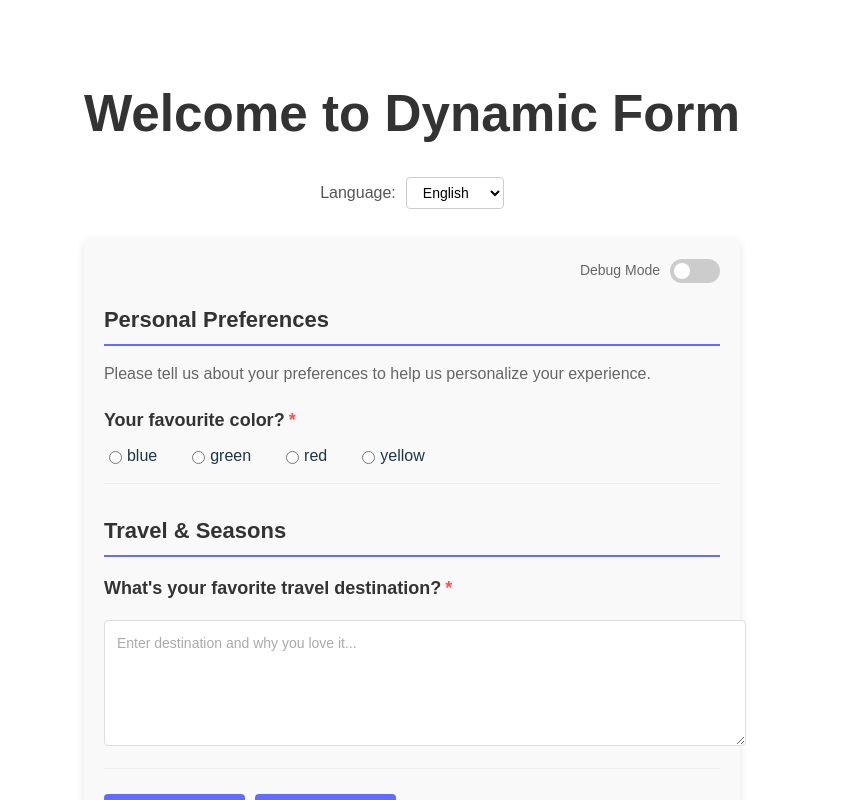
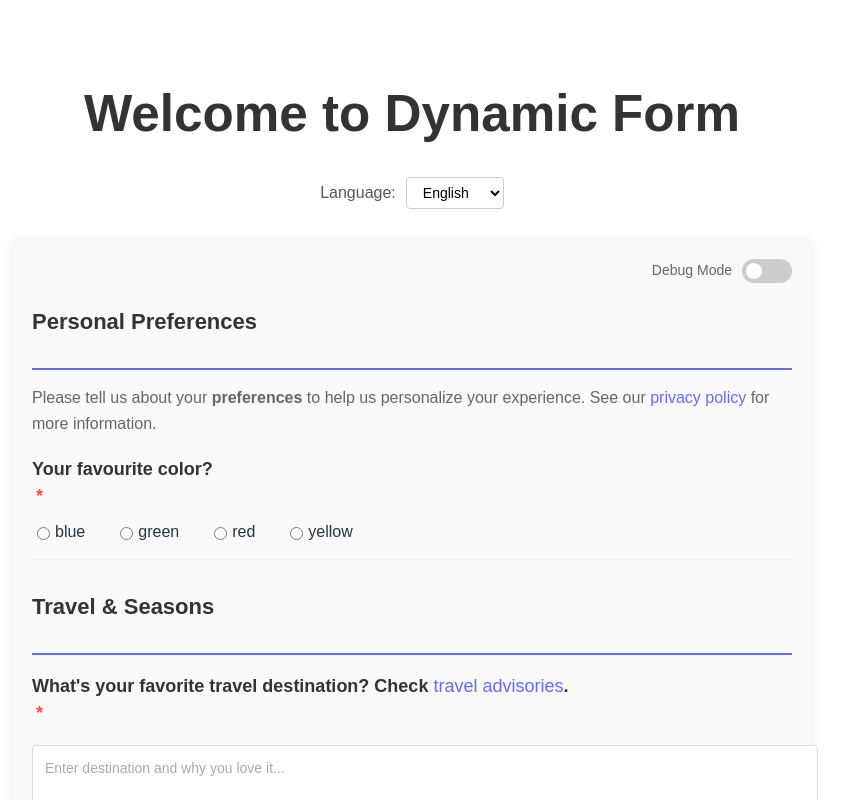
Before and after one commit to chtz/cursordemo_dynamicform, a React (Vite) app: page / in a window 1280 px wide. Shown: the top 800 px of the page, without its empty margins (228-1077 px from the left). Built offline with nearby package versions, Linux system fonts and the light colour scheme.

Commit message:
markdown support (wip)

```diff
--- a/src/App.css
+++ b/src/App.css
@@ -399,3 +399,44 @@ footer {
   border-color: #646cff;
   box-shadow: 0 0 0 3px rgba(100, 108, 255, 0.1);
 }
+
+/* Markdown styling */
+.form-title h2 strong {
+  color: #646cff;
+}
+
+.form-paragraph-content {
+  line-height: 1.6;
+}
+
+.form-paragraph-content a,
+.question-label a,
+.radio-option label a {
+  color: #646cff;
+  text-decoration: none;
+  transition: color 0.2s;
+}
+
+.form-paragraph-content a:hover,
+.question-label a:hover,
+.radio-option label a:hover {
+  color: #535bf2;
+  text-decoration: underline;
+}
+
+.question-label strong,
+.radio-option label strong {
+  font-weight: 600;
+  color: #333;
+}
+
+/* Ensure markdown content doesn't break the layout */
+.form-paragraph-content p,
+.question-label p {
+  margin: 0;
+}
+
+.radio-option label p {
+  display: inline;
+  margin: 0;
+}
--- a/src/App.jsx
+++ b/src/App.jsx
@@ -1,5 +1,6 @@
 import { useState, useEffect, useRef } from 'react'
 import './App.css'
+import ReactMarkdown from 'react-markdown'
 import { saveAnswers, loadAnswers, saveQuestions, loadQuestions, clearAllStoredData } from './services/answerService'
 
 function App() {
@@ -17,16 +18,16 @@ function App() {
       id: "text-preferences-intro",
       type: "text",
       content: {
-        en: "Please tell us about your preferences to help us personalize your experience.",
-        de: "Bitte teilen Sie uns Ihre Präferenzen mit, damit wir Ihr Erlebnis personalisieren können."
+        en: "Please tell us about your **preferences** to help us personalize your experience. See our [privacy policy](https://example.com/privacy) for more information.",
+        de: "Bitte teilen Sie uns Ihre **Präferenzen** mit, damit wir Ihr Erlebnis personalisieren können. Lesen Sie unsere [Datenschutzrichtlinie](https://example.com/privacy) für weitere Informationen."
       }
     },
     {
       id: "q-color",
       type: "choice",
       question: {
-        en: "Your favourite color?",
-        de: "Deine Lieblingsfarbe?"
+        en: "Your **favourite** color?",
+        de: "Deine **Lieblingsfarbe**?"
       },
       options: [
         { id: "color-blue", en: "blue", de: "blau" },
@@ -47,8 +48,8 @@ function App() {
       id: "q-travel",
       type: "text",
       question: {
-        en: "What's your favorite travel destination?",
-        de: "Was ist dein Lieblings-Reiseziel?"
+        en: "What's your **favorite** travel destination? Check [travel advisories](https://example.com/travel).",
+        de: "Was ist dein **Lieblings**-Reiseziel? Überprüfen Sie [Reisehinweise](https://example.com/travel)."
       },
       placeholder: {
         en: "Enter destination and why you love it...",
@@ -431,6 +432,22 @@ function App() {
     return item.options.find(option => option.id === optionId);
   };
 
+  // Enhanced Text component that supports markdown
+  const MarkdownText = ({ text, className }) => {
+    return (
+      <div className={className}>
+        <ReactMarkdown components={{
+          // Set up custom components for links to open in new tab
+          a: ({node, ...props}) => (
+            <a {...props} target="_blank" rel="noopener noreferrer" />
+          )
+        }}>
+          {text}
+        </ReactMarkdown>
+      </div>
+    );
+  };
+
   // Render a form item based on its type
   const renderFormItem = (item, index) => {
     const hasError = validationErrors[item.id];
@@ -439,7 +456,9 @@ function App() {
       case 'title':
         return (
           <div key={index} className="form-title">
-            <h2>{getText(item.content)}</h2>
+            <h2>
+              <MarkdownText text={getText(item.content)} />
+            </h2>
           </div>
         );
 
@@ -453,7 +472,7 @@ function App() {
               data-question={item.id}
             >
               <p className="question-label">
-                {getText(item.question)}
+                <MarkdownText text={getText(item.question)} />
                 <span className="required-indicator">{uiTranslations[language].required}</span>
               </p>
               <textarea
@@ -472,7 +491,10 @@ function App() {
           // If it only has content, it's a display paragraph
           return (
             <div key={index} className="form-paragraph">
-              <p>{getText(item.content)}</p>
+              <MarkdownText
+                text={getText(item.content)}
+                className="form-paragraph-content"
+              />
             </div>
           );
         }
@@ -485,7 +507,7 @@ function App() {
             data-question={item.id}
           >
             <p className="question-label">
-              {getText(item.question)}
+              <MarkdownText text={getText(item.question)} />
               <span className="required-indicator">{uiTranslations[language].required}</span>
             </p>
             <div className="answer-options">
@@ -504,7 +526,9 @@ function App() {
                       onChange={() => handleChoiceChange(item.id, optionId)}
                       required
                     />
-                    <label htmlFor={`q${index}-a${optionIndex}`}>{optionValue}</label>
+                    <label htmlFor={`q${index}-a${optionIndex}`}>
+                      <MarkdownText text={optionValue} />
+                    </label>
                   </div>
                 );
               })}
```
